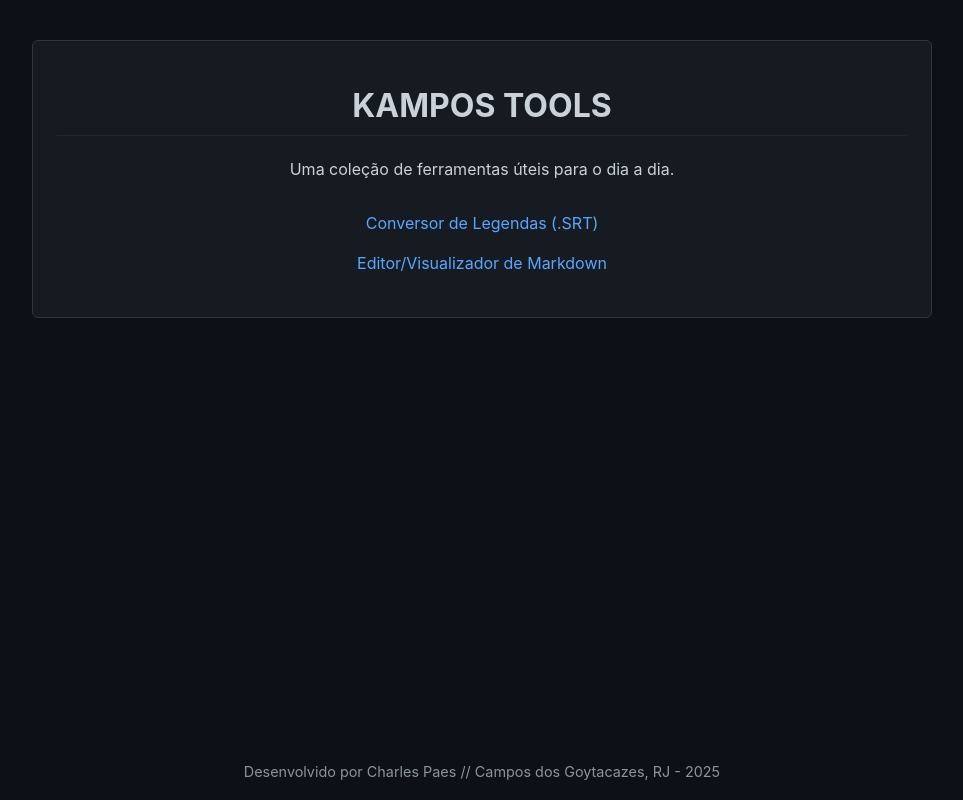
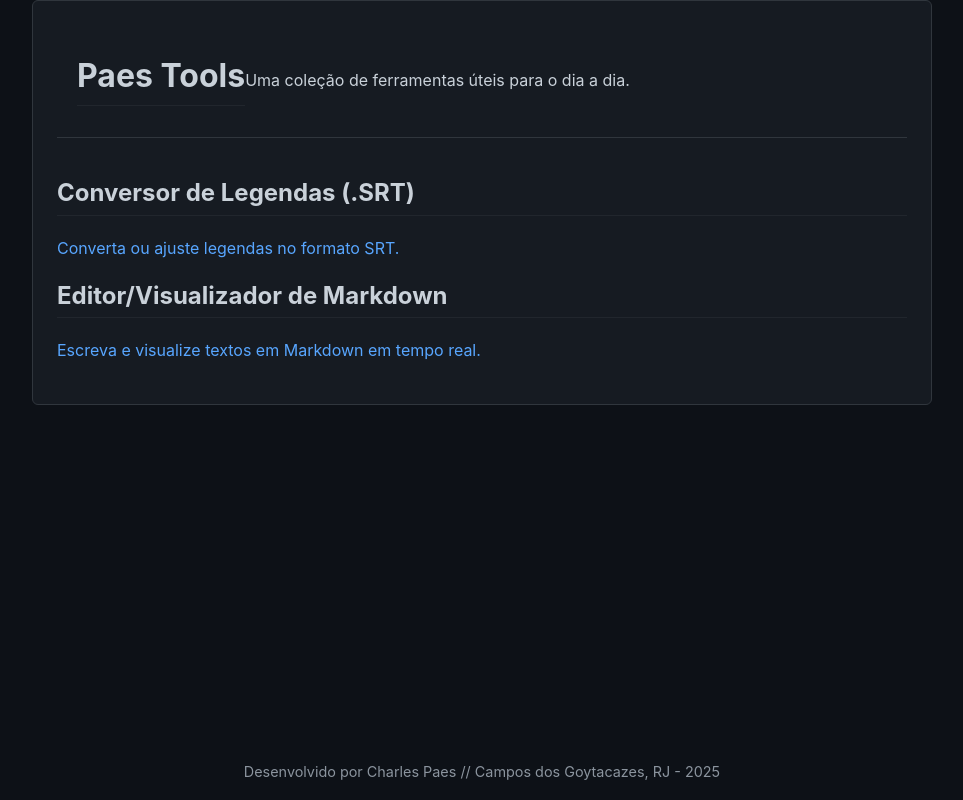
Before and after one commit to charlespaes/kampos-tools, a plain HTML site: page index.html in a window 1280 px wide. Shown: the whole page, without its empty margins (158-1121 px from the left). Drawn offline with Linux system fonts and the light colour scheme.

Commit message:
New updates.

```diff
--- a/index.html
+++ b/index.html
@@ -9,13 +9,25 @@
     <link rel="stylesheet" href="tema-global.css">
 </head>
 <body>
-    <div class="container" style="text-align: center; margin-top: 40px;">
-        <h1>KAMPOS TOOLS</h1>
-        <p>Uma coleção de ferramentas úteis para o dia a dia.</p>
-        <ul style="list-style-type: none; padding: 0; margin-top: 30px;">
-            <li style="margin: 20px 0;"><a href="texto-srt/">Conversor de Legendas (.SRT)</a></li>
-            <li style="margin: 20px 0;"><a href="texto-markdown/">Editor/Visualizador de Markdown</a></li>
-        </ul>
+    <div class="container">
+        <header class="main-header">
+            <h1>Paes Tools</h1>
+            <p>Uma coleção de ferramentas úteis para o dia a dia.</p>
+        </header>
+
+        <main>
+            <nav class="tool-grid">
+                <a href="texto-srt/" class="tool-card">
+                    <h2>Conversor de Legendas (.SRT)</h2>
+                    <p>Converta ou ajuste legendas no formato SRT.</p>
+                </a>
+                <a href="texto-markdown/" class="tool-card">
+                    <h2>Editor/Visualizador de Markdown</h2>
+                    <p>Escreva e visualize textos em Markdown em tempo real.</p>
+                </a>
+                <!-- Adicionar mais ferramentas aqui -->
+            </nav>
+        </main>
     </div>
 
     <footer>
```
